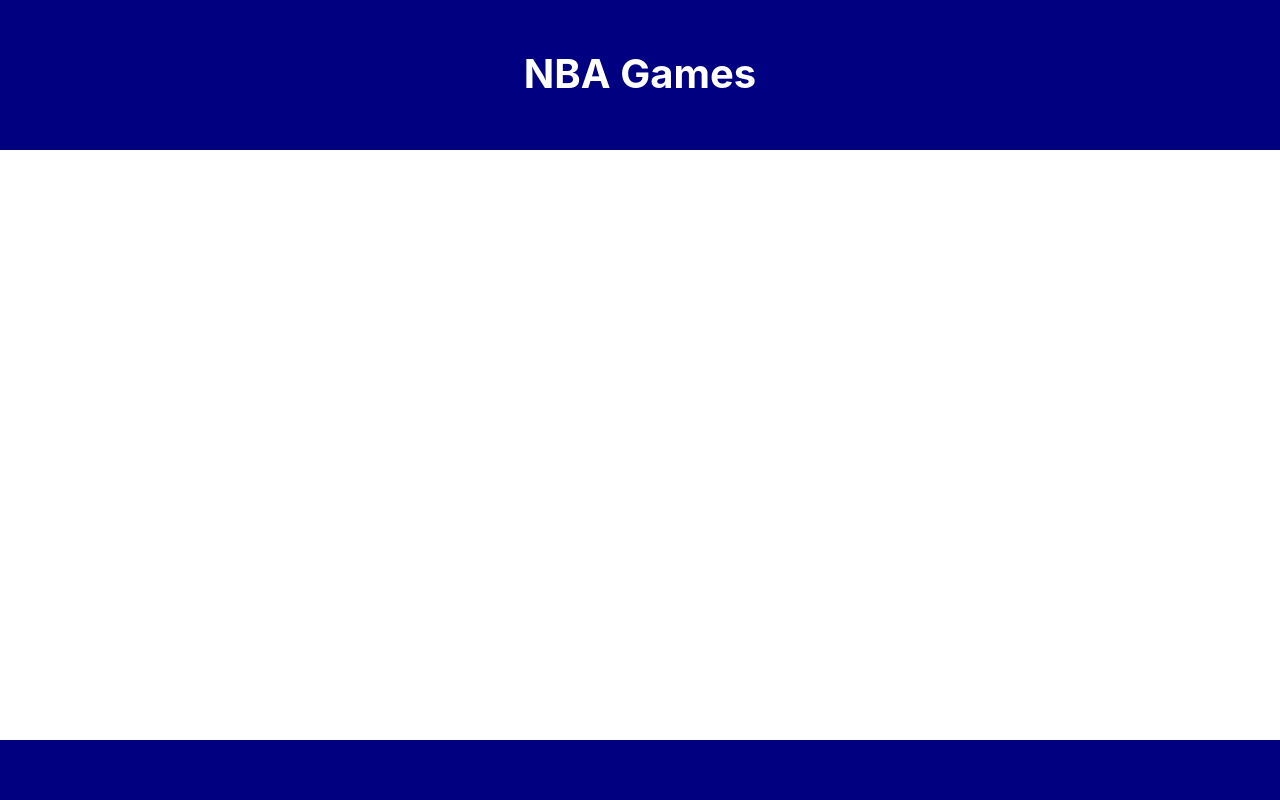
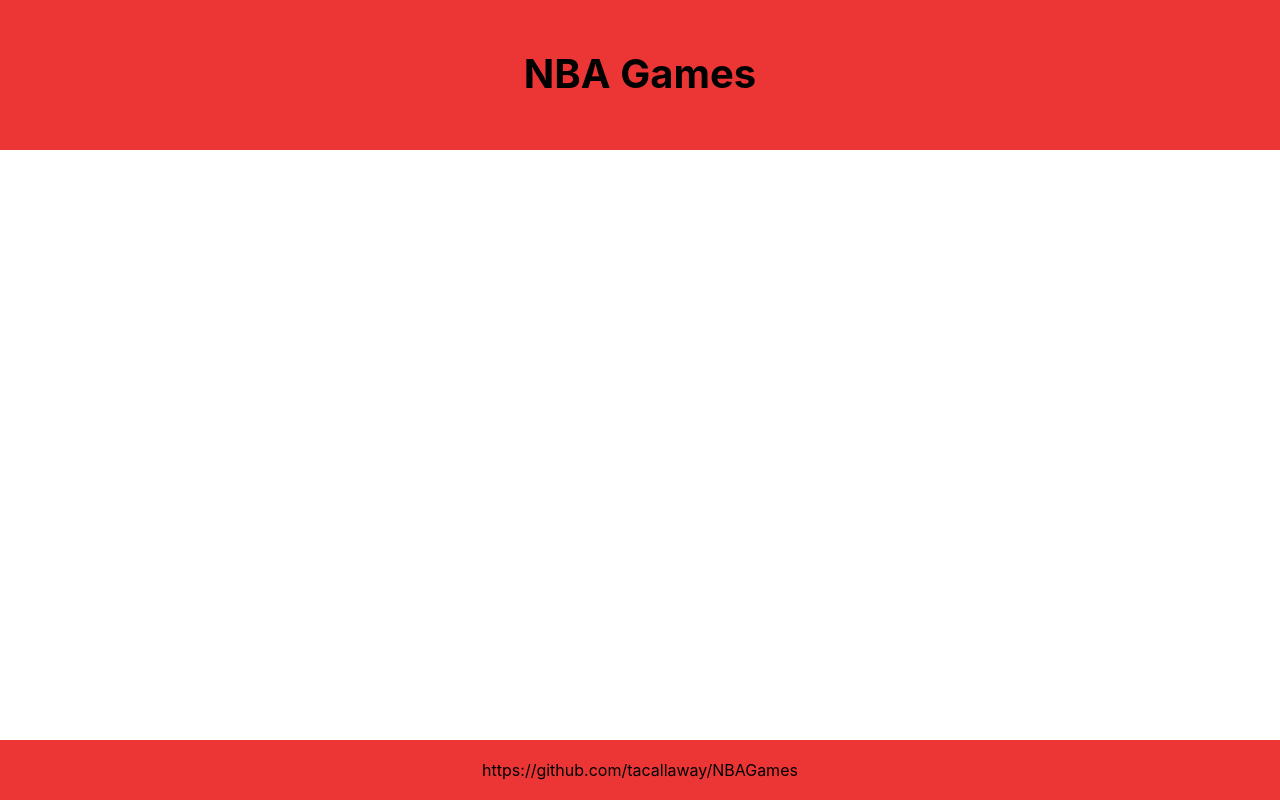
Before and after one commit to tacallaway/NBAGames, a plain HTML site: page index.html in a window 1280 px wide. Drawn offline with nearby package versions, Linux system fonts and the light colour scheme; no server answers.

Commit message:
Finished cp2

```diff
--- a/index.html
+++ b/index.html
@@ -21,7 +21,7 @@
 
         <footer class="footer">
             <div class="container">
-                <span></span>
+                <span>https://github.com/tacallaway/NBAGames</span>
             </div>
         </footer>
 
--- a/my-styles.css
+++ b/my-styles.css
@@ -69,8 +69,8 @@
   }
 
   .homepage {
-      background-color: navy;
-      color: white;
+      background-color: rgb(236, 54, 54);
+      color: black;
       text-align: center;
       height: 150px;
       padding-top: 20px;
--- a/sticky-footer.css
+++ b/sticky-footer.css
@@ -11,13 +11,13 @@ html {
     width: 100%;
     height: 60px;
     line-height: 60px;
-    background-color: navy;
+    background-color: rgb(236, 54, 54);
   }
 
   .footer .container {
     width: auto;
     max-width: 680px;
     text-align: center;
-    color: white;
+    color: black;
     padding: 0 15px;
   }
```
